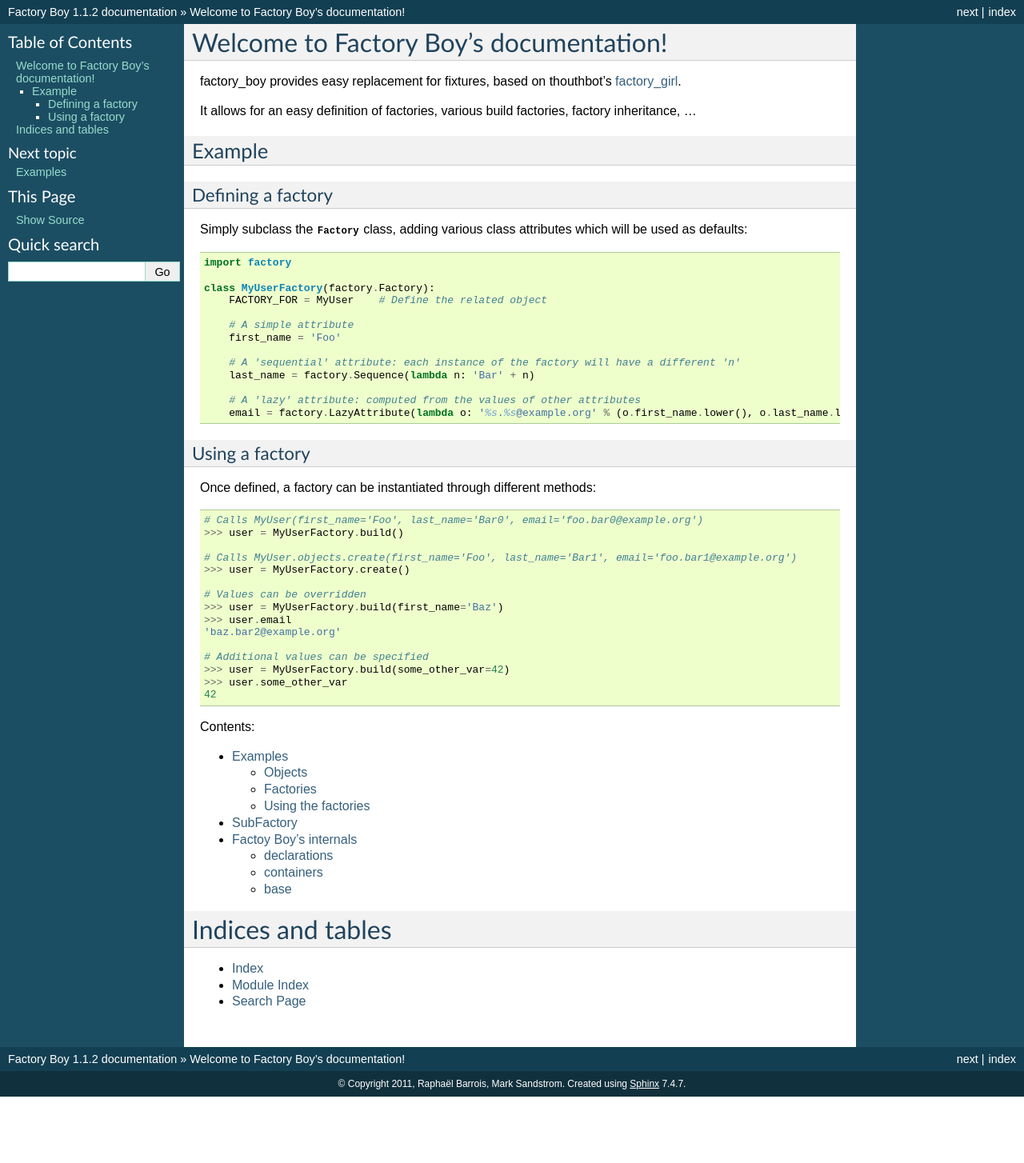
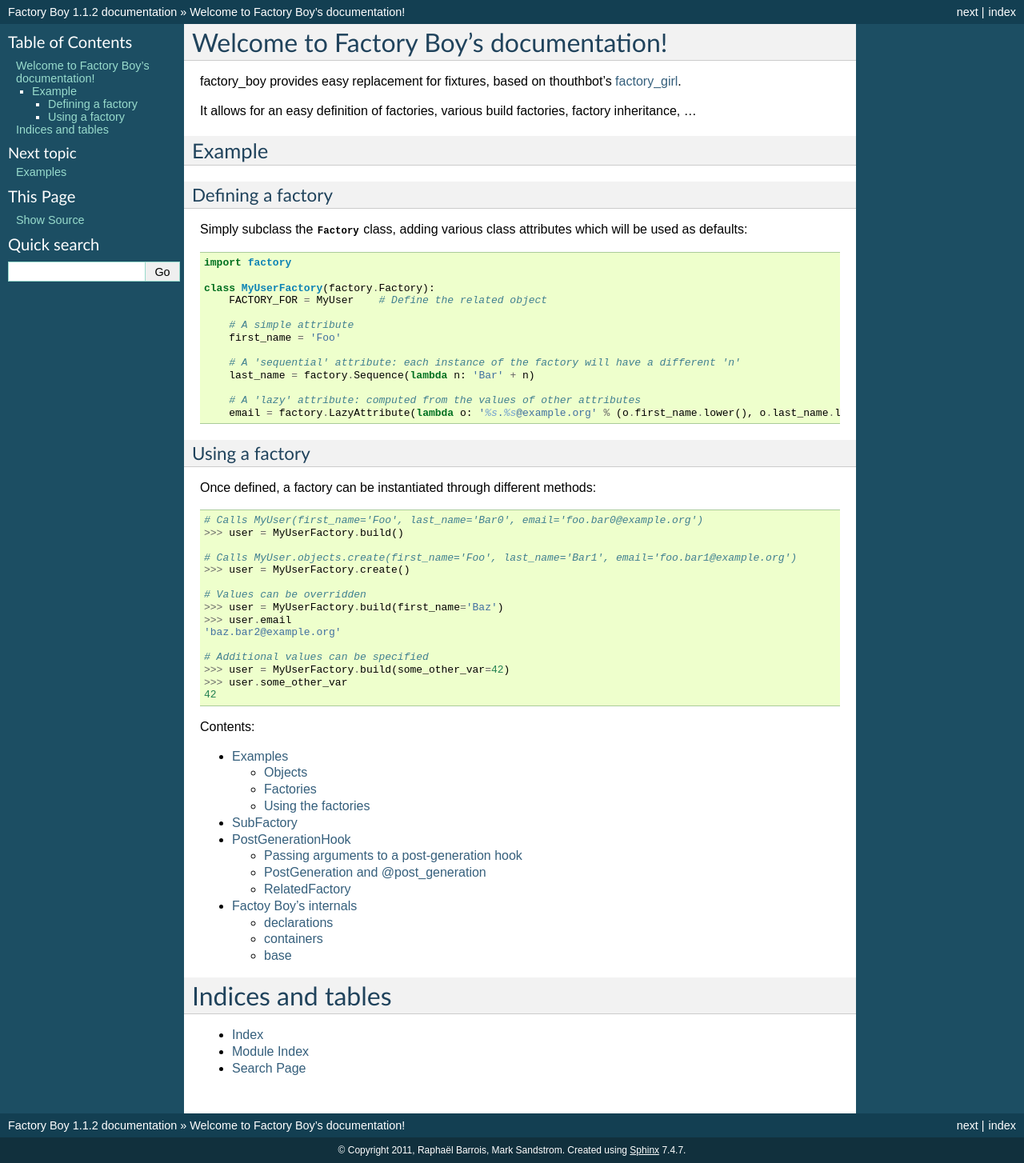
Before and after one commit to FactoryBoy/factory_boy, a Sphinx documentation site: the page built from docs/index.rst, in a window 1280 px wide. Shown: the whole page at 80% size. Built offline with Sphinx 7.4.7, drawn with Linux system fonts in a browser that asks for light colours; before the commit the page ends 1371 px from its top, so only the background shows below that; some of the changed lines change nothing that is shown.

Commit message:
Add doc for post_generation hooks.
Signed-off-by: Raphaël Barrois <raphael.barrois@polyconseil.fr>

```diff
--- a/docs/index.rst
+++ b/docs/index.rst
@@ -59,6 +59,7 @@
 
     examples
     subfactory
+    post_generation
     internals
 
 Indices and tables
--- /dev/null
+++ b/docs/post_generation.rst
@@ -0,0 +1,91 @@
+PostGenerationHook
+==================
+
+
+Some objects expect additional method calls or complex processing for proper definition.
+For instance, a ``User`` may need to have a related ``Profile``, where the ``Profile`` is built from the ``User`` object.
+
+To support this pattern, factory_boy provides the following tools:
+  - :py:class:`factory.PostGeneration`: this class allows calling a given function with the generated object as argument
+  - :py:func:`factory.post_generation`: decorator performing the same functions as :py:class:`~factory.PostGeneration`
+  - :py:class:`factory.RelatedFactory`: this builds or creates a given factory *after* building/creating the first Factory.
+
+
+Passing arguments to a post-generation hook
+-------------------------------------------
+
+A post-generation hook will be defined with a given attribute name.
+When calling the ``Factory``, some arguments will be passed to the post-generation hook instead of being available for ``Factory`` building:
+
+  - An argument with the same name as the post-generation hook attribute will be passed to the hook
+  - All arguments beginning with that name and ``__`` will be passed to the hook, after removing the prefix.
+
+Example::
+
+    class MyFactory(factory.Factory):
+        blah = factory.PostGeneration(lambda obj, create, extracted, **kwargs: 42)
+
+    MyFactory(
+        blah=42,  # Passed in the 'extracted' argument of the lambda
+        blah__foo=1,  # Passed in kwargs as 'foo': 1
+        blah__baz=2,  # Passed in kwargs as 'baz': 2
+        blah_bar=3,  # Not passed
+    )
+
+The prefix used for extraction can be changed by setting the ``extract_prefix`` argument of the hook::
+
+    class MyFactory(factory.Factory):
+        @factory.post_generation(extract_prefix='bar')
+        def foo(self, create, extracted, **kwargs):
+            self.foo = extracted
+
+    MyFactory(
+        bar=42,  # Will be passed to 'extracted'
+        bar__baz=13,  # Will be passed as 'baz': 13 in kwargs
+        foo=2,  # Won't be passed to the post-generation hook
+    )
+
+
+PostGeneration and @post_generation
+-----------------------------------
+
+Both declarations wrap a function, which will be called with the following arguments:
+  - ``obj``: the generated factory
+  - ``create``: whether the factory was "built" or "created"
+  - ``extracted``: if the :py:class:`~factory.PostGeneration` was declared as attribute ``foo``,
+    and another value was given for ``foo`` when calling the ``Factory``,
+    that value will be available in the ``extracted`` parameter.
+  - other keyword args are extracted from those passed to the ``Factory`` with the same prefix as the name of the :py:class:`~factory.PostGeneration` attribute
+
+
+RelatedFactory
+--------------
+
+This is declared with the following arguments:
+  - ``factory``: the :py:class:`~factory.Factory` to call
+  - ``name``: the keyword to use when passing this object to the related :py:class:`~factory.Factory`; if empty, the object won't be passed to the related :py:class:`~factory.Factory`
+  - Extra keyword args which will be passed to the factory
+
+When the object is built, the keyword arguments passed to the related :py:class:`~factory.Factory` are:
+  - ``name: obj`` if ``name`` was passed when defining the :py:class:`~factory.RelatedFactory`
+  - extra keyword args defined in the :py:class:`~factory.RelatedFactory` definition, overridden by any prefixed arguments passed to the object definition
+
+
+Example::
+
+    class RelatedObjectFactory(factory.Factory):
+        FACTORY_FOR = RelatedObject
+        one = 1
+        two = 2
+        related = None
+
+    class ObjectWithRelatedFactory(factory.Factory):
+        FACTORY_FOR = SomeObject
+        foo = factory.RelatedFactory(RelatedObjectFactory, 'related', one=2)
+
+    ObjectWithRelatedFactory(foo__two=3)
+
+The ``RelatedObject`` will be called with:
+  - ``one=2``
+  - ``two=3``
+  - ``related=<SomeObject>``
```
